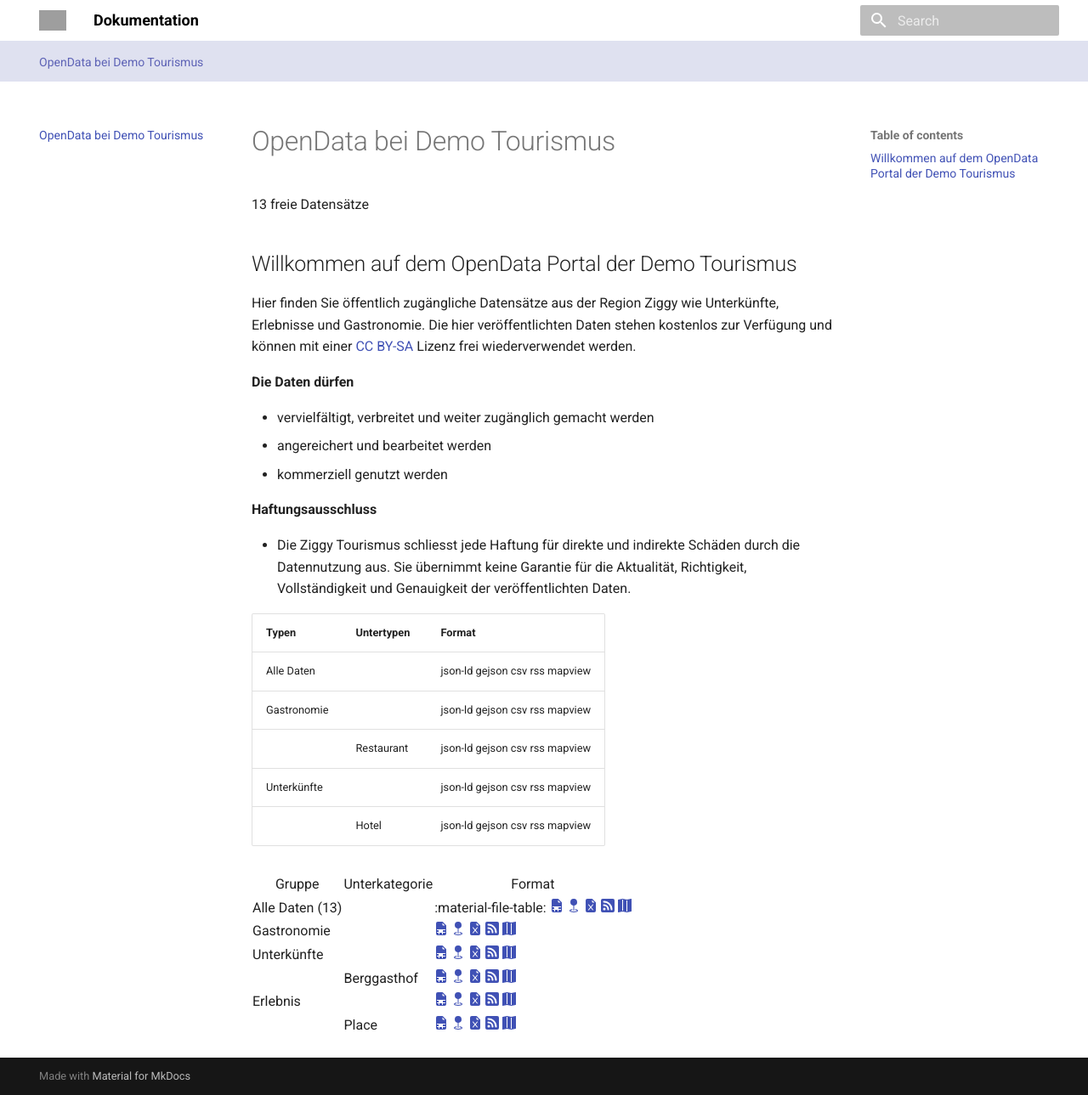
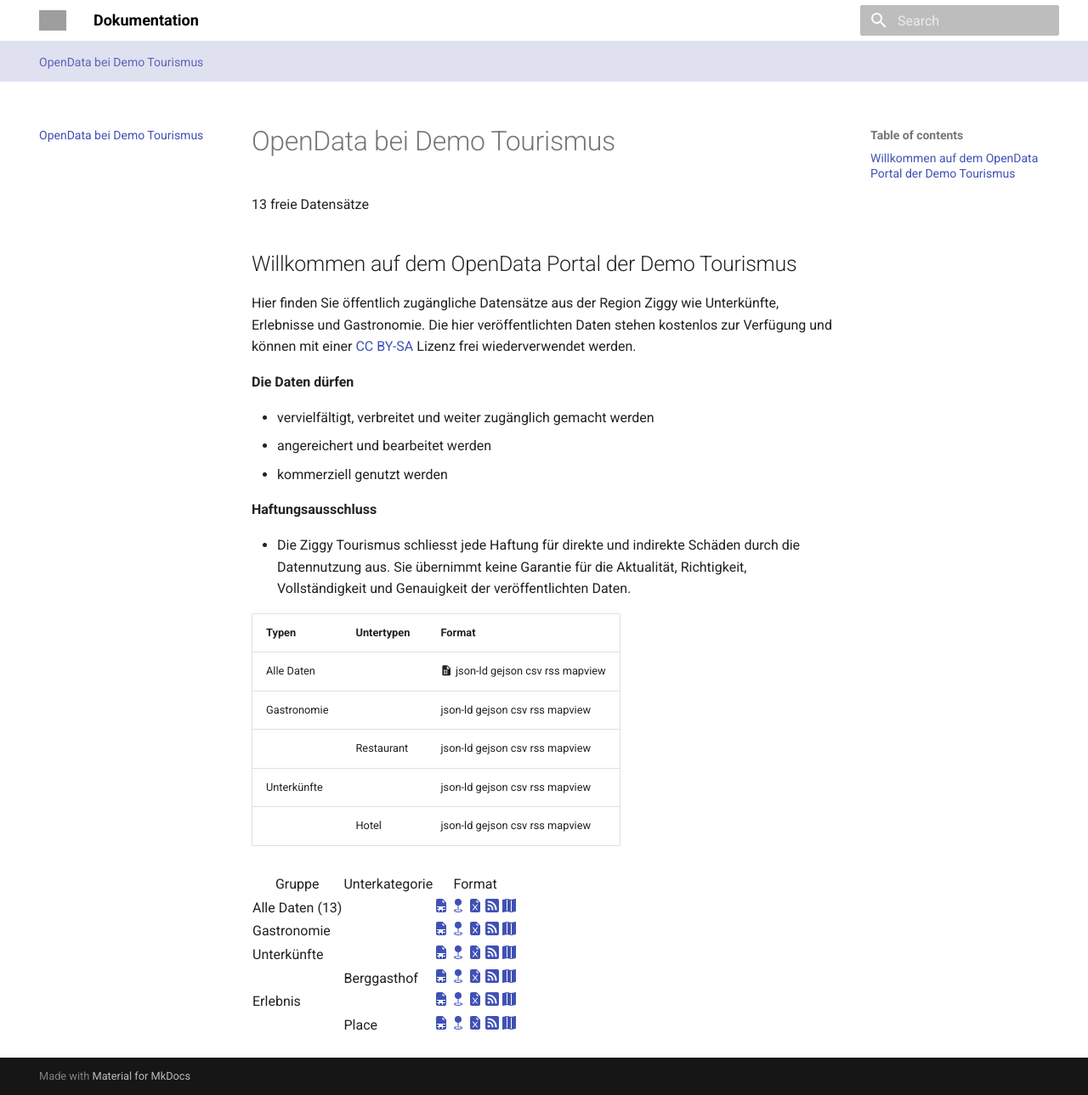
Before and after one commit to tsolenthaler/opendata.demo.contentdesk.io, an MkDocs documentation site: the page built from docs/index.md, in a window 1280 px wide and 1289 px high. Shown: the whole window at 85% size. Built offline with MkDocs 1.6.1 and Material for MkDocs 9.7.7, drawn with Linux system fonts in a browser that asks for light colours; some of the changed lines change nothing that is shown; grey boxes are pictures that could not be loaded.

Commit message:
Refactor OpenData Portal layout and content: Remove unnecessary code for file table

```diff
--- a/docs/index.md
+++ b/docs/index.md
@@ -18,7 +18,7 @@ Hier finden Sie öffentlich zugängliche Datensätze aus der Region Ziggy wie Un
 
 | Typen       | Untertypen | Format                         |
 | ----------- | ---------- | ------------------------------ |
-| Alle Daten  |            | json-ld gejson csv rss mapview |
+| Alle Daten  |            | :material-file-table: json-ld gejson csv rss mapview |
 | Gastronomie |            | json-ld gejson csv rss mapview |
 |             | Restaurant | json-ld gejson csv rss mapview |
 | Unterkünfte |            | json-ld gejson csv rss mapview |
@@ -38,7 +38,6 @@ Hier finden Sie öffentlich zugängliche Datensätze aus der Region Ziggy wie Un
 								<td>Alle Daten (13)</td>
 								<td></td>
 								<td>
-                                    :material-file-table:
 									<a href="/api/products" class="btn btn-primary btn-sm" data-bs-toggle="tooltip" data-bss-tooltip="" type="button" title="" data-bs-original-title="json-ld">
 										<svg xmlns="http://www.w3.org/2000/svg" width="1em" height="1em" fill="currentColor" viewBox="0 0 16 16" class="bi bi-file-earmark-spreadsheet-fill" title="json-ld">
 											<path d="M9.293 0H4a2 2 0 0 0-2 2v12a2 2 0 0 0 2 2h8a2 2 0 0 0 2-2V4.707A1 1 0 0 0 13.707 4L10 .293A1 1 0 0 0 9.293 0zM9.5 3.5v-2l3 3h-2a1 1 0 0 1-1-1zM3 9h10v1h-3v2h3v1h-3v2H9v-2H6v2H5v-2H3v-1h2v-2H3V9z"></path>
```
